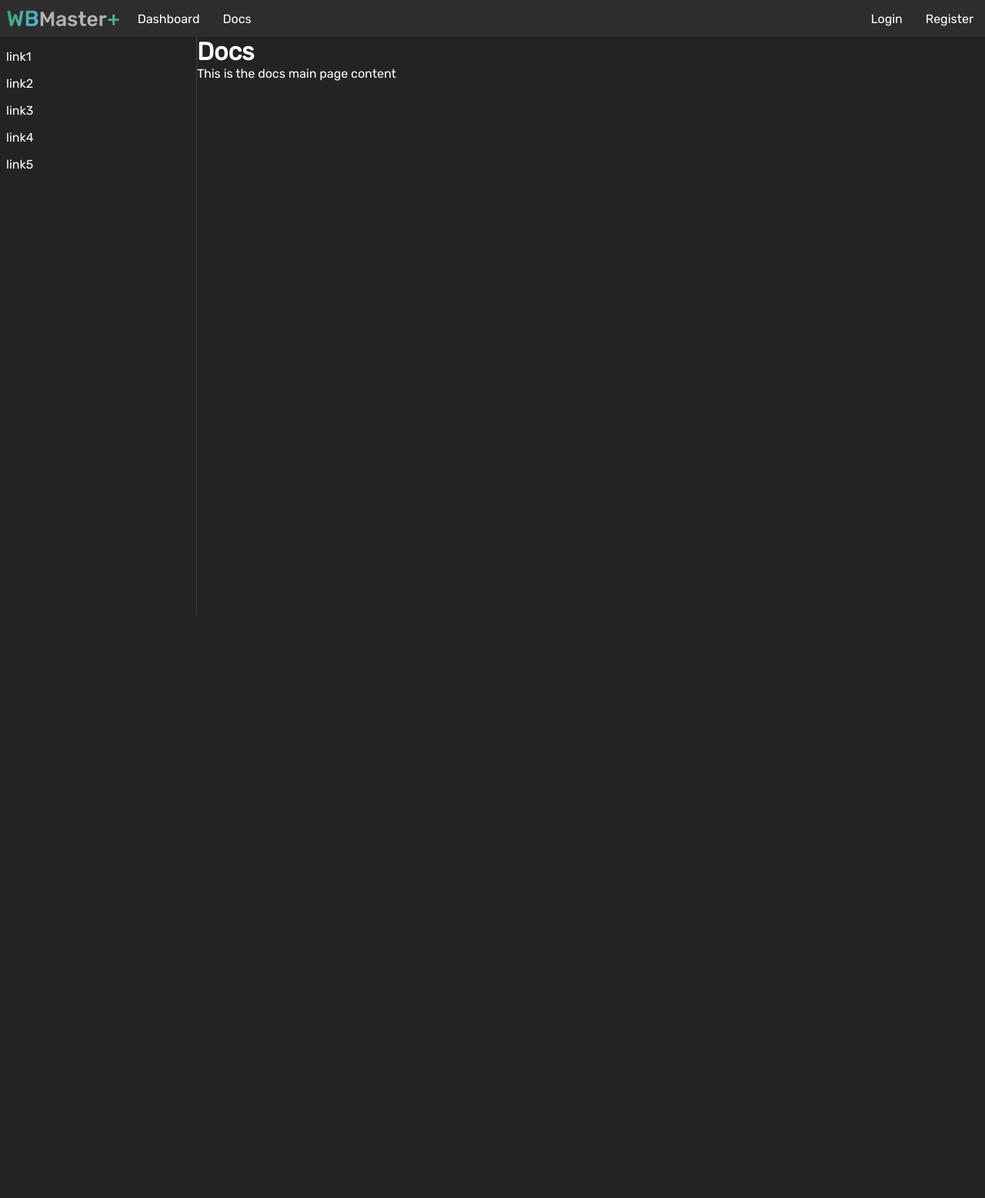
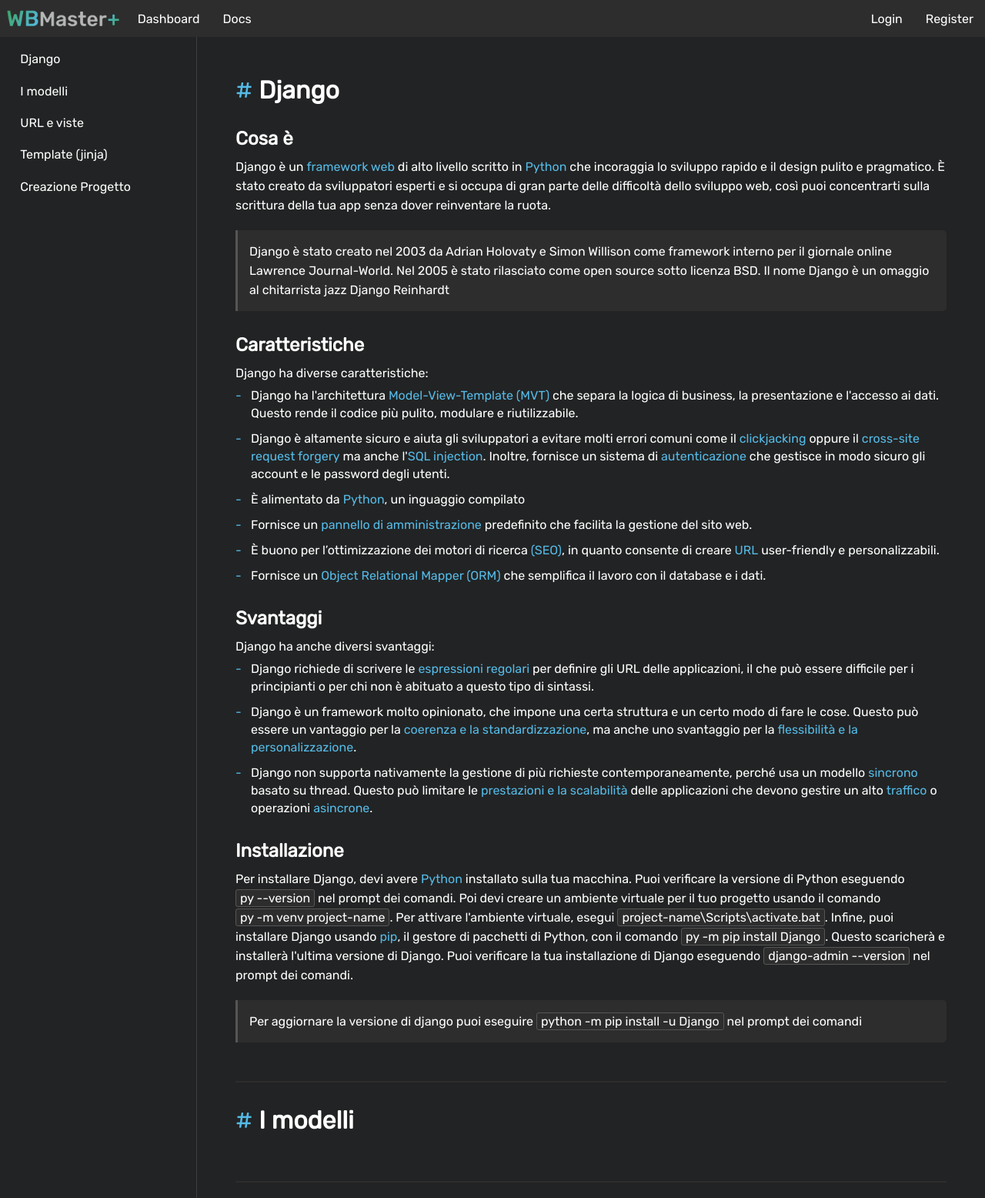
Before and after one commit to Maruchero/WBMaster, a Django app: page /docs/ in a window 1280 px wide. Shown: the whole page at 77% size. Before the commit the page ends 800 px from the top, so only its background shows below. Run offline with Django 4.2, Linux system fonts and the light colour scheme.

Commit message:
Start of documentation
Siuuuuuuuuuum

```diff
--- a/static/css/docs.css
+++ b/static/css/docs.css
@@ -1,3 +1,7 @@
+* {
+  scroll-behavior: smooth;
+}
+
 .container {
   display: grid;
   grid-template-columns: max(10rem, 20%) auto;
@@ -18,9 +22,79 @@
 .container > .left > a {
   text-decoration: none;
   color: inherit;
-  padding: 0.5rem;
+  padding: 0.7rem;
+  border-radius: 5px 0 0 5px;
+  margin-left: 15px;
+  border-right: 2px transparent;
 }
 
 .container > .left > a:hover {
   color: var(--blue);
+  background-color: var(--dark);
+  border-right: 2px solid var(--blue);
 }
+
+.container .right {
+  margin: 20px 50px;
+}
+
+.right .section {
+  padding: 30px 0;
+  border-bottom: 2px solid var(--dark);
+}
+
+.right h1 {
+  margin-bottom: 30px;
+}
+
+.right h2 {
+  font-size: 1.5em;
+  margin-top: 30px;
+  margin-bottom: 10px;
+}
+
+.right section {
+  background-color: var(--dark);
+  padding: 15px;
+  line-height: 25px;
+  border-left: 3px solid var(--lightDark);
+  margin: 20px 0;
+  border-radius: 0 5px 5px 0;
+}
+
+span {
+  color: var(--blue);
+  font-weight: lighter;
+}
+
+.right p {
+  line-height: 25px;
+}
+
+.right ul {
+  margin-left: 20px;
+  margin-top: 5px;
+  list-style-type: none;
+  position: relative;
+  line-height: 23px;
+}
+
+.right li {
+  margin-bottom: 10px;
+}
+
+ul li:before {
+  position: absolute;
+  left: -20px;
+  content: "-";
+  color: var(--blue);
+}
+
+.code {
+  background-color: var(--dark);
+  border: 1px solid var(--lightDark);
+  padding: 0.75px 5px;
+  border-radius: 3px;
+  color: white;
+  white-space: nowrap;
+}
--- a/static/css/global.css
+++ b/static/css/global.css
@@ -1,5 +1,6 @@
 :root {
   --dark: #2d2d2d;
+  --lightDark: #555555;
   --blue: #55bbe7;
   --green: #3ca660;
   --gradient: linear-gradient(135deg, var(--green), var(--blue));
--- a/templates/docs.html
+++ b/templates/docs.html
@@ -2,8 +2,112 @@
 
 {% block docs_content %}
 
-<h1>Docs</h1>
+<div class="section" id="django">
+    <h1><span># </span>Django</h1>
 
-<p>This is the docs main page content</p>
+    <h2>Cosa è</h2>
+
+    <p>Django è un <span>framework web</span> di alto livello scritto in <span>Python</span> che incoraggia lo sviluppo
+        rapido e il design pulito e
+        pragmatico. È stato creato da sviluppatori esperti e si occupa di gran parte delle difficoltà dello sviluppo
+        web,
+        così puoi concentrarti sulla scrittura della tua app senza dover reinventare la ruota.</p>
+
+    <section>
+        Django è stato creato nel 2003 da Adrian Holovaty e Simon Willison come framework interno per il giornale online
+        Lawrence Journal-World. Nel 2005 è stato rilasciato come open source sotto licenza BSD. Il nome Django è un
+        omaggio
+        al chitarrista jazz Django Reinhardt
+    </section>
+
+    <!-- Caratteristiche -->
+    <h2>Caratteristiche</h2>
+
+    <p>Django ha diverse caratteristiche:<br>
+    <ul>
+        <li>Django ha l'architettura <span>Model-View-Template (MVT)</span> che separa la logica di business, la
+            presentazione e l'accesso ai dati. Questo rende il codice più pulito, modulare e riutilizzabile.</li>
+
+        <li>Django è altamente sicuro e aiuta gli sviluppatori a evitare molti errori comuni come il
+            <span>clickjacking</span> oppure il
+            <span>cross-site request forgery</span> ma anche l'<span>SQL injection</span>. Inoltre, fornisce un sistema
+            di
+            <span>autenticazione</span> che gestisce in
+            modo sicuro gli account e le password degli utenti.
+        </li>
+
+        <li>
+            È alimentato da <span>Python</span>, un inguaggio compilato
+        </li>
+
+        <li>Fornisce un <span>pannello di amministrazione</span> predefinito che facilita la gestione del sito web.</li>
+
+        <li>È buono per l’ottimizzazione dei motori di ricerca <span>(SEO)</span>, in quanto consente di creare
+            <span>URL</span> user-friendly e
+            personalizzabili.
+        </li>
+
+        <li>Fornisce un <span>Object Relational Mapper (ORM)</span> che semplifica il lavoro con il database e i dati.
+        </li>
+    </ul>
+    </p>
+
+    <!-- Svantaggi -->
+    <h2>Svantaggi</h2>
+
+    <p>Django ha anche diversi svantaggi:<br>
+    <ul>
+        <li>Django richiede di scrivere le <span>espressioni regolari</span> per definire gli URL delle applicazioni, il
+            che
+            può essere
+            difficile per i principianti o per chi non è abituato a questo tipo di sintassi.</li>
+
+        <li>Django è un framework molto opinionato, che impone una certa struttura e un certo modo di fare le cose.
+            Questo
+            può essere un vantaggio per la <span>coerenza e la standardizzazione</span>, ma anche uno svantaggio per la
+            <span>flessibilità e la
+                personalizzazione</span>.
+        </li>
+
+        <li>Django non supporta nativamente la gestione di più richieste contemporaneamente, perché usa un modello
+            <span>sincrono</span>
+            basato su thread. Questo può limitare le <span>prestazioni e la scalabilità</span> delle applicazioni che
+            devono
+            gestire un
+            alto <span>traffico</span> o operazioni <span>asincrone</span>.
+        </li>
+    </ul>
+    </p>
+
+    <!-- Installazione -->
+    <h2>Installazione</h2>
+
+    <p>Per installare Django, devi avere <span>Python</span> installato sulla tua macchina. Puoi verificare la versione
+        di
+        Python
+        eseguendo <span class="code">py --version</span> nel prompt dei comandi. Poi devi creare un ambiente virtuale
+        per il
+        tuo progetto usando il
+        comando <span class="code">py -m venv project-name</span>. Per attivare l'ambiente virtuale, esegui <span
+            class="code">project-name\Scripts\activate.bat</span>.
+        Infine,
+        puoi installare Django usando <span>pip</span>, il gestore di pacchetti di Python, con il comando <span
+            class="code">py -m pip install Django</span>.
+        Questo scaricherà e installerà l'ultima versione di Django.
+        Puoi verificare la tua installazione di Django eseguendo <span class="code">django-admin --version</span> nel
+        prompt
+        dei comandi.</p>
+
+
+    <section>
+        Per aggiornare la versione di django puoi eseguire <span class="code">python -m pip install -u Django</span> nel prompt dei comandi
+    </section>
+
+
+</div>
+
+<div class="section" id="models">
+    <h1><span># </span>I modelli</h1>
+</div>
 
 {% endblock docs_content %}
--- a/templates/index.html
+++ b/templates/index.html
@@ -18,5 +18,3 @@
 
 
 {% endblock content %}
-
-<!-- 222324 -->
--- a/templates/template_docs.html
+++ b/templates/template_docs.html
@@ -9,11 +9,11 @@
 
 <div class="container">
   <div class="left">
-    <a href="">link1</a>
-    <a href="">link2</a>
-    <a href="">link3</a>
-    <a href="">link4</a>
-    <a href="">link5</a>
+    <a href="#">Django</a>
+    <a href="#models">I modelli</a>
+    <a href="">URL e viste</a>
+    <a href="">Template (jinja)</a>
+    <a href="">Creazione Progetto</a>
   </div>
 
   <div class="right">
```
Also changed, not shown: db.sqlite3.
